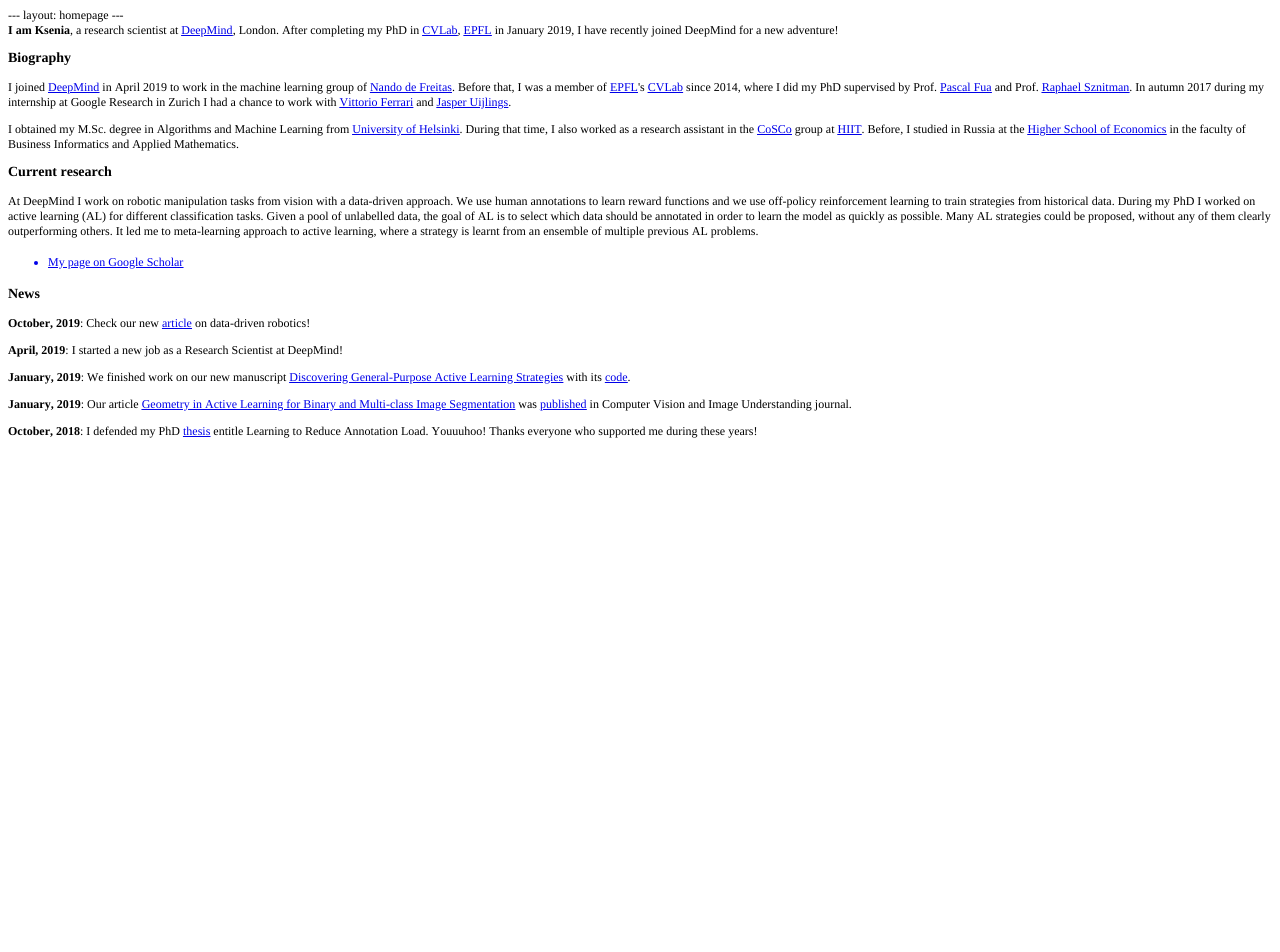
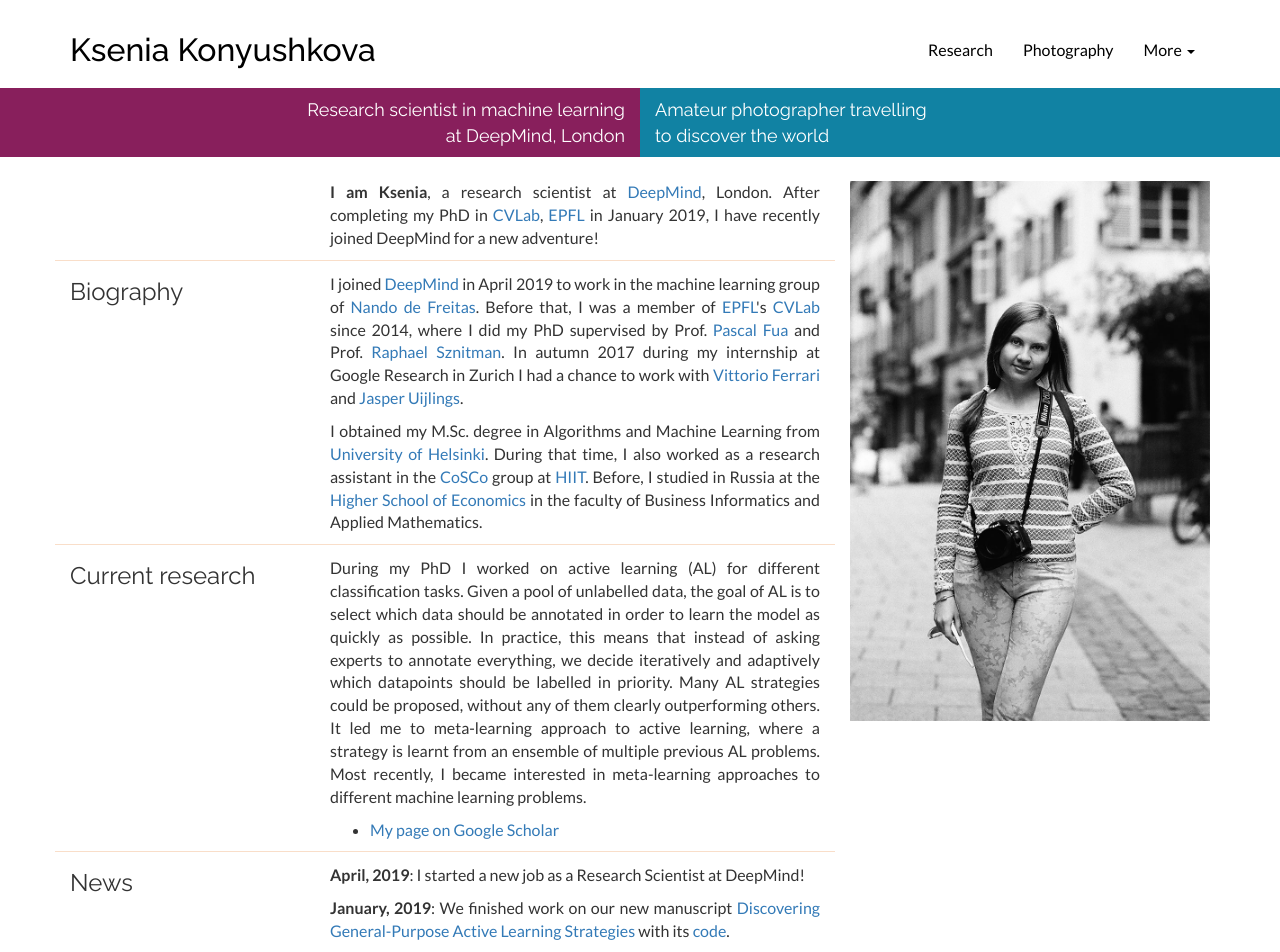
Before and after one commit to ksenia-konyushkova/ksyu-web, a Jekyll site: the page built from index.html, in a window 1280 px wide. Shown: the top 952 px of the page. Built offline with Jekyll 4.4.1, drawn with Linux system fonts in a browser that asks for light colours; nearby versions of some CDN libraries; before the commit the page ends 900 px from its top, so only the background shows below that; some of the changed text lies outside the part shown.

Commit message:
revert last change

```diff
--- a/index.html
+++ b/index.html
@@ -1,39 +1,76 @@
-<!DOCTYPE html PUBLIC "-//W3C//DTD HTML 4.01//EN" "http://www.w3.org/TR/html4/strict.dtd">
-<html>
-<head>
-  <meta http-equiv="Content-Type" content="text/html; charset=utf-8">
-  <meta http-equiv="Content-Style-Type" content="text/css">
-  <title></title>
-  <meta name="Generator" content="Cocoa HTML Writer">
-  <meta name="CocoaVersion" content="1671.6">
-  <style type="text/css">
-    p.p1 {margin: 0.0px 0.0px 0.0px 0.0px; line-height: 14.0px; font: 12.0px Times; color: #000000; -webkit-text-stroke: #000000}
-    p.p2 {margin: 0.0px 0.0px 12.0px 0.0px; line-height: 14.0px; font: 12.0px Times; color: #000000; -webkit-text-stroke: #000000}
-    li.li4 {margin: 0.0px 0.0px 0.0px 0.0px; line-height: 14.0px; font: 12.0px Times; color: #0000e9; -webkit-text-stroke: #0000e9}
-    span.s1 {font-kerning: none}
-    span.s2 {text-decoration: underline ; font-kerning: none; color: #0000e9; -webkit-text-stroke: 0px #0000e9}
-    span.s3 {-webkit-text-stroke: 0px #000000}
-    span.s4 {text-decoration: underline ; font-kerning: none}
-    ul.ul1 {list-style-type: disc}
-  </style>
-</head>
-<body>
-<p class="p1"><span class="s1">--- layout: homepage ---</span></p>
-<p class="p2"><span class="s1"><b>I am Ksenia</b>, a research scientist at <a href="https://deepmind.com/"><span class="s2">DeepMind</span></a>, London. After completing my PhD in <a href="http://cvlab.epfl.ch/"><span class="s2">CVLab</span></a>, <a href="http://epfl.ch/"><span class="s2">EPFL</span></a> in January 2019, I have recently joined DeepMind for a new adventure!<span class="Apple-converted-space"> </span></span></p>
-<h3 style="margin: 0.0px 0.0px 14.0px 0.0px; line-height: 17.0px; font: 14.0px Times; color: #000000; -webkit-text-stroke: #000000"><span class="s1"><b>Biography</b></span></h3>
-<p class="p2"><span class="s1">I joined <a href="https://deepmind.com/"><span class="s2">DeepMind</span></a> in April 2019 to work in the machine learning group of <a href="https://www.linkedin.com/in/nandodefreitas/?originalSubdomain=uk%22"><span class="s2">Nando de Freitas</span></a>. Before that, I was a member of <a href="https://www.epfl.ch/schools/ic/"><span class="s2">EPFL</span></a>'s <a href="http://cvlab.epfl.ch/"><span class="s2">CVLab</span></a> since 2014, where I did my PhD supervised by Prof. <a href="https://people.epfl.ch/pascal.fua/bio?lang=en"><span class="s2">Pascal Fua</span></a> and Prof. <a href="http://www.artorg.unibe.ch/research/otl/group_members/persons/prof_dr_sznitman_raphael/index_eng.html"><span class="s2">Raphael Sznitman</span></a>. In autumn 2017 during my internship at Google Research in Zurich I had a chance to work with <a href="https://research.google.com/pubs/105461.html"><span class="s2">Vittorio Ferrari</span></a> and <a href="https://research.google.com/pubs/JasperUijlings.html"><span class="s2">Jasper Uijlings</span></a>.<span class="Apple-converted-space"> </span></span></p>
-<p class="p2"><span class="s1">I obtained my M.Sc. degree in Algorithms and Machine Learning from <a href="https://www.helsinki.fi/en"><span class="s2">University of Helsinki</span></a>. During that time, I also worked as a research assistant in the <a href="https://www.hiit.fi/complex-systems-computation"><span class="s2">CoSCo</span></a> group at <a href="https://www.hiit.fi/"><span class="s2">HIIT</span></a>. Before, I studied in Russia at the <a href="https://www.hse.ru/en/"><span class="s2">Higher School of Economics</span></a> in the faculty of Business Informatics and Applied Mathematics.<span class="Apple-converted-space"> </span></span></p>
-<h3 style="margin: 0.0px 0.0px 14.0px 0.0px; line-height: 17.0px; font: 14.0px Times; color: #000000; -webkit-text-stroke: #000000"><span class="s1"><b>Current research</b></span></h3>
-<p class="p2"><span class="s1">At DeepMind I work on robotic manipulation tasks from vision with a data-driven approach. We use human annotations to learn reward functions and we use off-policy reinforcement learning to train strategies from historical data. During my PhD I worked on active learning (AL) for different classification tasks. Given a pool of unlabelled data, the goal of AL is to select which data should be annotated in order to learn the model as quickly as possible. Many AL strategies could be proposed, without any of them clearly outperforming others. It led me to meta-learning approach to active learning, where a strategy is learnt from an ensemble of multiple previous AL problems. <span class="Apple-converted-space"> </span></span></p>
-<ul class="ul1">
-  <li class="li4"><span class="s3"><a href="https://scholar.google.ch/citations?user=gTACuSgAAAAJ&amp;hl=en"><span class="s4">My page on Google Scholar</span></a></span></li>
-</ul>
-<h3 style="margin: 0.0px 0.0px 14.0px 0.0px; line-height: 17.0px; font: 14.0px Times; color: #000000; -webkit-text-stroke: #000000"><span class="s1"><b>News</b></span></h3>
-<p class="p2"><span class="s1"><b>October, 2019</b>: Check our new <a href="https://sites.google.com/corp/view/data-driven-robotics/"><span class="s2">article</span></a> on data-driven robotics! <span class="Apple-converted-space"> </span></span></p>
-<p class="p2"><span class="s1"><b>April, 2019</b>: I started a new job as a Research Scientist at DeepMind!<span class="Apple-converted-space"> </span></span></p>
-<p class="p2"><span class="s1"><b>January, 2019</b>: We finished work on our new manuscript <a href="https://arxiv.org/abs/1810.04114"><span class="s2">Discovering General-Purpose Active Learning Strategies</span></a> with its <a href="https://github.com/ksenia-konyushkova/LAL-RL"><span class="s2">code</span></a>.<span class="Apple-converted-space"> </span></span></p>
-<p class="p2"><span class="s1"><b>January, 2019</b>: Our article <a href="https://arxiv.org/abs/1606.09029"><span class="s2">Geometry in Active Learning for Binary and Multi-class Image Segmentation</span></a> was <a href="https://www.sciencedirect.com/science/article/pii/S107731421930013X?via%3Dihub"><span class="s2">published</span></a> in Computer Vision and Image Understanding journal.<span class="Apple-converted-space"> </span></span></p>
-<p class="p2"><span class="s1"><b>October, 2018</b>: I defended my PhD <a href="https://infoscience.epfl.ch/record/262811/files/EPFL_TH9074.pdf"><span class="s2">thesis</span></a> entitle Learning to Reduce Annotation Load. Youuuhoo! Thanks everyone who supported me during these years!<span class="Apple-converted-space"> </span></span></p>
-<p class="p1"><span class="s1"><span class="Apple-converted-space"> </span></span></p>
-</body>
-</html>
+---
+layout: homepage
+---
+<div class="row">
+
+  <div class="col-sm-8">
+    <div class="row">
+
+      <div class="col-md-8 col-md-offset-4 justified">
+        <p>
+<strong>I am Ksenia</strong>, a research scientist at <a href="https://deepmind.com/">DeepMind</a>, London.
+After completing my PhD in <a href="http://cvlab.epfl.ch/">CVLab</a>, <a href="http://epfl.ch/">EPFL</a> in January 2019, I have recently joined DeepMind for a new adventure!
+        </p>
+      </div>
+    </div>
+
+    <div class="row row-separated">
+      <div class="col-md-4">
+        <h3>Biography</h3>
+      </div>
+      <div class="col-md-8 justified">
+        <p>
+I joined <a href="https://deepmind.com/">DeepMind</a> in April 2019 to work in the machine learning group of <a href=
+https://www.linkedin.com/in/nandodefreitas/?originalSubdomain=uk">Nando de Freitas</a>.
+Before that, I was a member of <a href="https://www.epfl.ch/schools/ic/">EPFL</a>'s <a href="http://cvlab.epfl.ch/">CVLab</a> since 2014, where I did my PhD supervised by Prof. <a href="https://people.epfl.ch/pascal.fua/bio?lang=en">Pascal Fua</a> and Prof. <a href="http://www.artorg.unibe.ch/research/otl/group_members/persons/prof_dr_sznitman_raphael/index_eng.html">Raphael Sznitman</a>.
+In autumn 2017 during my internship at Google Research in Zurich I had a chance to work with <a href="https://research.google.com/pubs/105461.html">Vittorio Ferrari</a> and <a href="https://research.google.com/pubs/JasperUijlings.html">Jasper Uijlings</a>.
+        </p>
+        <p>
+I obtained my M.Sc. degree in Algorithms and Machine Learning from <a href="https://www.helsinki.fi/en">University of Helsinki</a>.
+During that time, I also worked as a research assistant in the <a href="https://www.hiit.fi/complex-systems-computation">CoSCo</a> group at <a href="https://www.hiit.fi/">HIIT</a>.
+Before, I studied in Russia at the <a href="https://www.hse.ru/en/">Higher School of Economics</a> in the faculty of Business Informatics and Applied Mathematics.
+        </p>
+      </div>
+    </div>
+    <div class="row row-separated">
+      <div class="col-md-4">
+        <h3>Current research</h3>
+      </div>
+      <div class="col-md-8 justified">
+        <p>
+During my PhD I worked on active learning (AL) for different classification tasks.
+Given a pool of unlabelled data, the goal of AL is to select which data should be annotated in order to learn the model as quickly as possible.
+In practice, this means that instead of asking experts to annotate everything, we decide iteratively and adaptively which datapoints should be labelled in priority.
+Many AL strategies could be proposed, without any of them clearly outperforming others.
+It led me to meta-learning approach to active learning, where a strategy is learnt from an ensemble of multiple previous AL problems.
+Most recently, I became interested in meta-learning approaches to different machine learning problems.
+        </p>
+        <ul>
+          <li><a href="https://scholar.google.ch/citations?user=gTACuSgAAAAJ&hl=en">My page on Google Scholar</a></li>
+        </ul>
+      </div>
+    </div>
+    <div class="row row-separated">
+      <div class="col-md-4">
+        <h3>News</h3>
+      </div>
+      <div class="col-md-8 justified">
+        <p>
+        <strong>April, 2019</strong>: I started a new job as a Research Scientist at DeepMind!
+        </p>
+        <p>
+        <strong>January, 2019</strong>: We finished work on our new manuscript <a href="https://arxiv.org/abs/1810.04114">Discovering General-Purpose Active Learning Strategies</a> with its <a href="https://github.com/ksenia-konyushkova/LAL-RL">code</a>.
+        </p>
+        <p>
+        <strong>January, 2019</strong>: Our article <a href="https://arxiv.org/abs/1606.09029">Geometry in Active Learning for Binary and Multi-class Image Segmentation</a> was <a href="https://www.sciencedirect.com/science/article/pii/S107731421930013X?via%3Dihub">published</a> in Computer Vision and Image Understanding journal.
+        </p>
+        <p>
+        <strong>October, 2018</strong>: I defended my PhD <a href="https://infoscience.epfl.ch/record/262811/files/EPFL_TH9074.pdf">thesis</a> entitle Learning to Reduce Annotation Load. Youuuhoo! Thanks everyone who supported me during these years!
+        </p>
+      </div>
+    </div>
+  </div>
+  <div class="col-sm-4">
+    <img src="img/ksenia.jpg" class="img-responsive" alt="Ksenia Konyushkova">
+  </div>
+</div>
```
